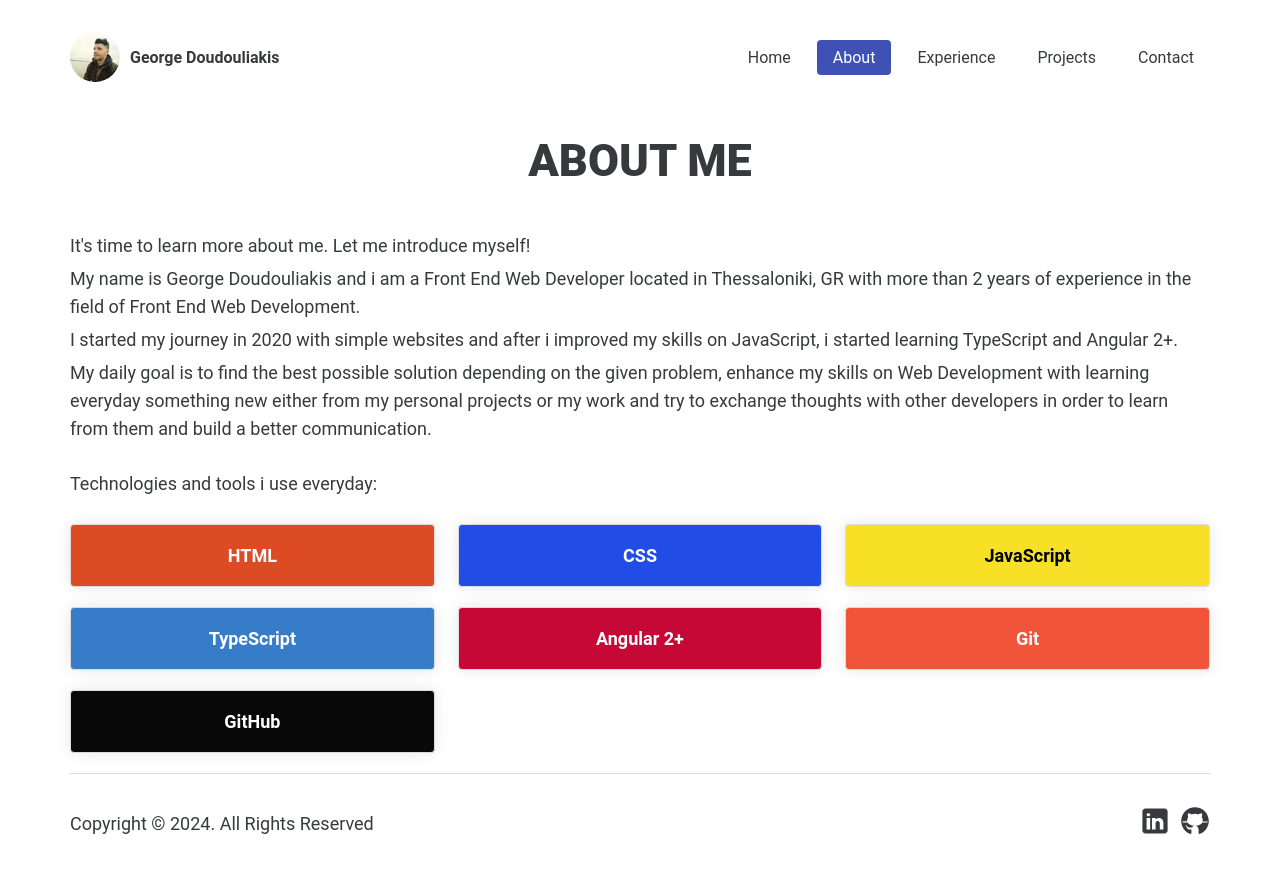
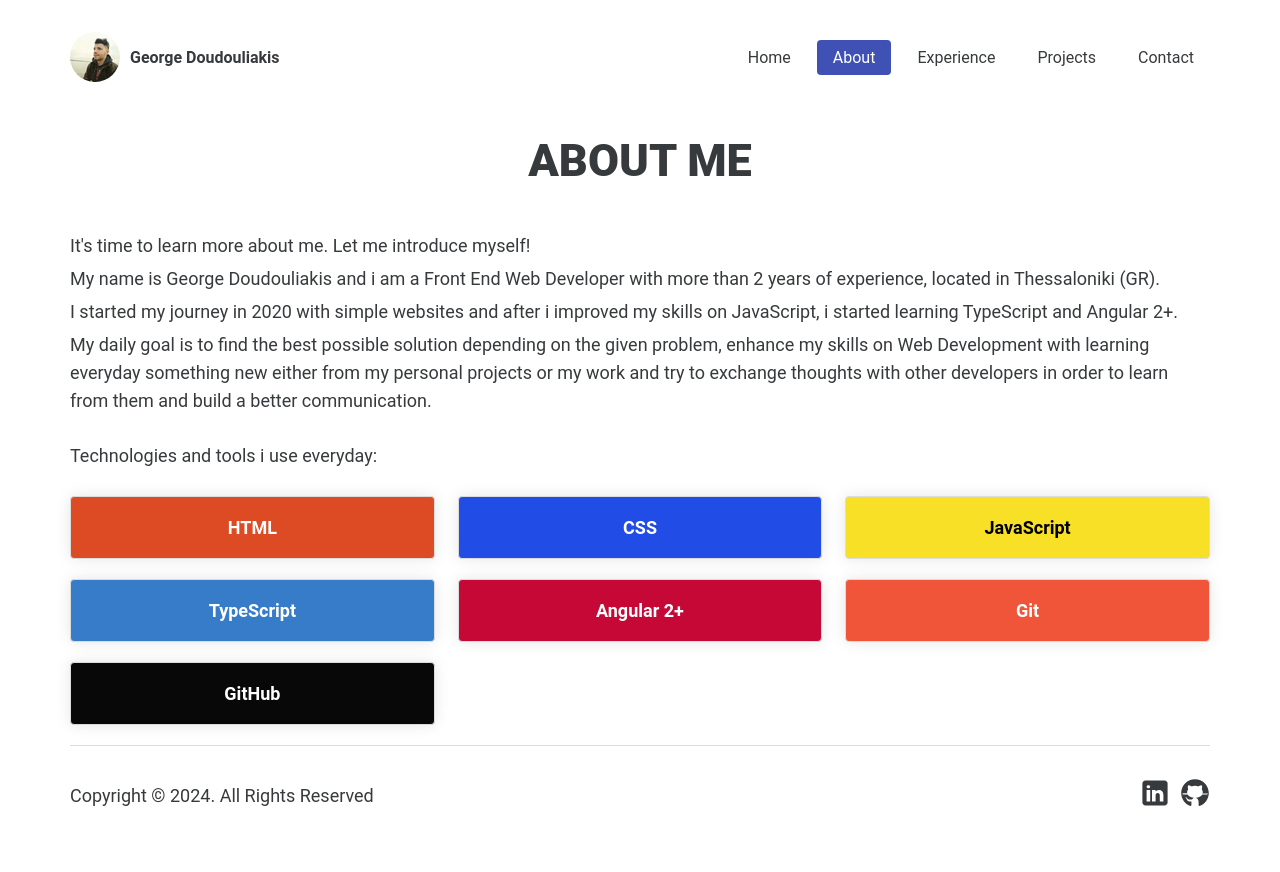
Before and after one commit to GeorgiosDoudouliakis/george-doudouliakis-dev, an Angular app: page /about in a window 1280 px wide. After the commit the page ends 844 px from the top, so only its background shows below. Built offline with nearby package versions, Linux system fonts and the light colour scheme.

Commit message:
refactor: Change text on about me section

```diff
--- a/src/app/pages/about/components/about-me/about-me.component.html
+++ b/src/app/pages/about/components/about-me/about-me.component.html
@@ -1,4 +1,4 @@
 <p>It's time to learn more about me. Let me introduce myself!</p>
-<p>My name is George Doudouliakis and i am a Front End Web Developer located in Thessaloniki, GR with more than 2 years of experience in the field of Front End Web Development.</p>
+<p>My name is George Doudouliakis and i am a Front End Web Developer with more than 2 years of experience, located in Thessaloniki (GR).</p>
 <p>I started my journey in 2020 with simple websites and after i improved my skills on JavaScript, i started learning TypeScript and Angular 2+.</p>
 <p>My daily goal is to find the best possible solution depending on the given problem, enhance my skills on Web Development with learning everyday something new either from my personal projects or my work and try to exchange thoughts with other developers in order to learn from them and build a better communication.</p>
```
